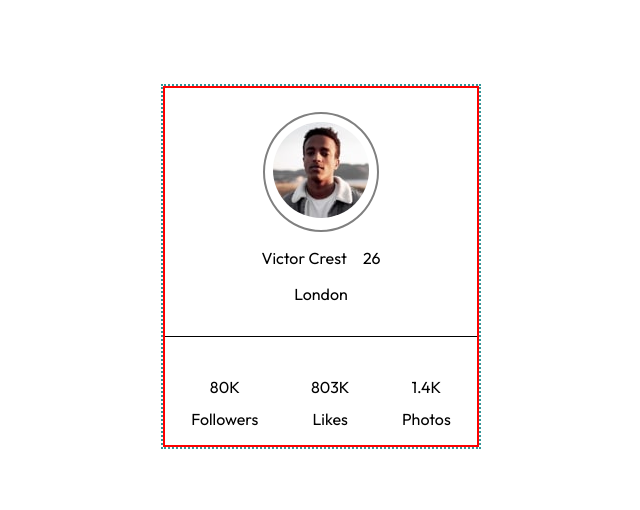
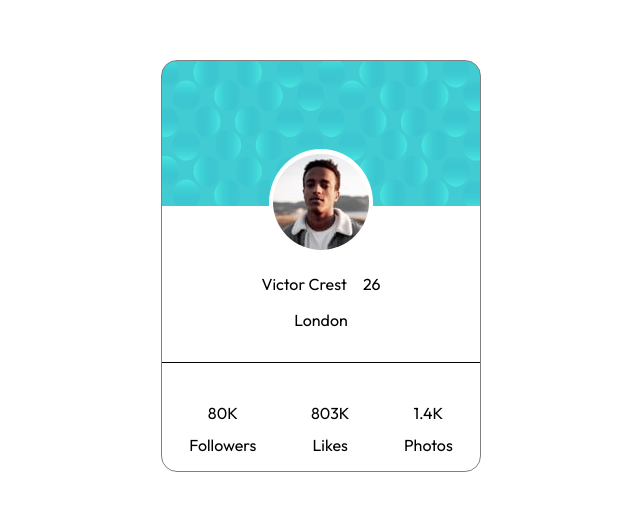
Before and after one commit to vikramvi/Profile-card-component, a plain HTML site: page index.html in a window 1280 px wide. Shown: the part 134-644 px from the top of the page, without its empty margins (319-959 px from the left). Drawn offline with Linux system fonts and the light colour scheme.

Commit message:
fixed below styles - WIP 6. add profile background 7. remove profiel image container's padding area profile background 8. adjust height above profile image

```diff
--- a/styles/style.css
+++ b/styles/style.css
@@ -30,18 +30,24 @@ body {
 }
 
 main {
-  border: 2px dotted rgb(51, 150, 153);
+  /* border: 2px dotted rgb(51, 150, 153); */
   height: auto;
   width: 20rem;
   margin: auto;
 }
 
 .profile {
+  width: 100%;
   display: flex;
   flex-direction: column;
-  border: 2px solid red;
+  border: 1px solid gray;
+  border-radius: 1em;
   justify-content: center;
   align-items: center;
+  background: url(/images/bg-pattern-card.svg);
+  background-repeat: no-repeat;
+  background-size: 100% 145px;
+  padding-top: 4em;
 }
 
 .profile-info {
@@ -56,8 +62,9 @@ main {
 
 .profile-info__image-container {
   border-radius: 50%;
-  border: 2px solid grey;
-  padding: 0.5em;
+  border: 2px solid white;
+  background-color: white;
+  padding: 0.15em;
   margin-bottom: 1em;
 }
 
```
